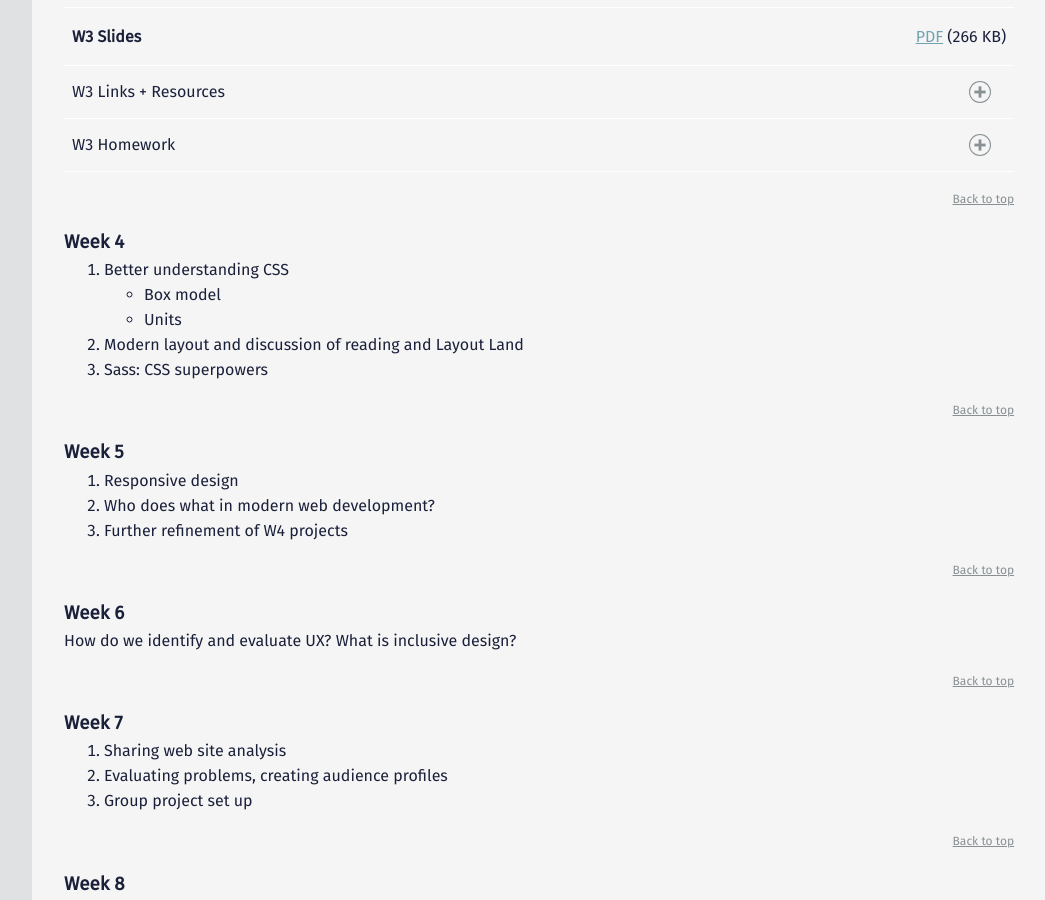
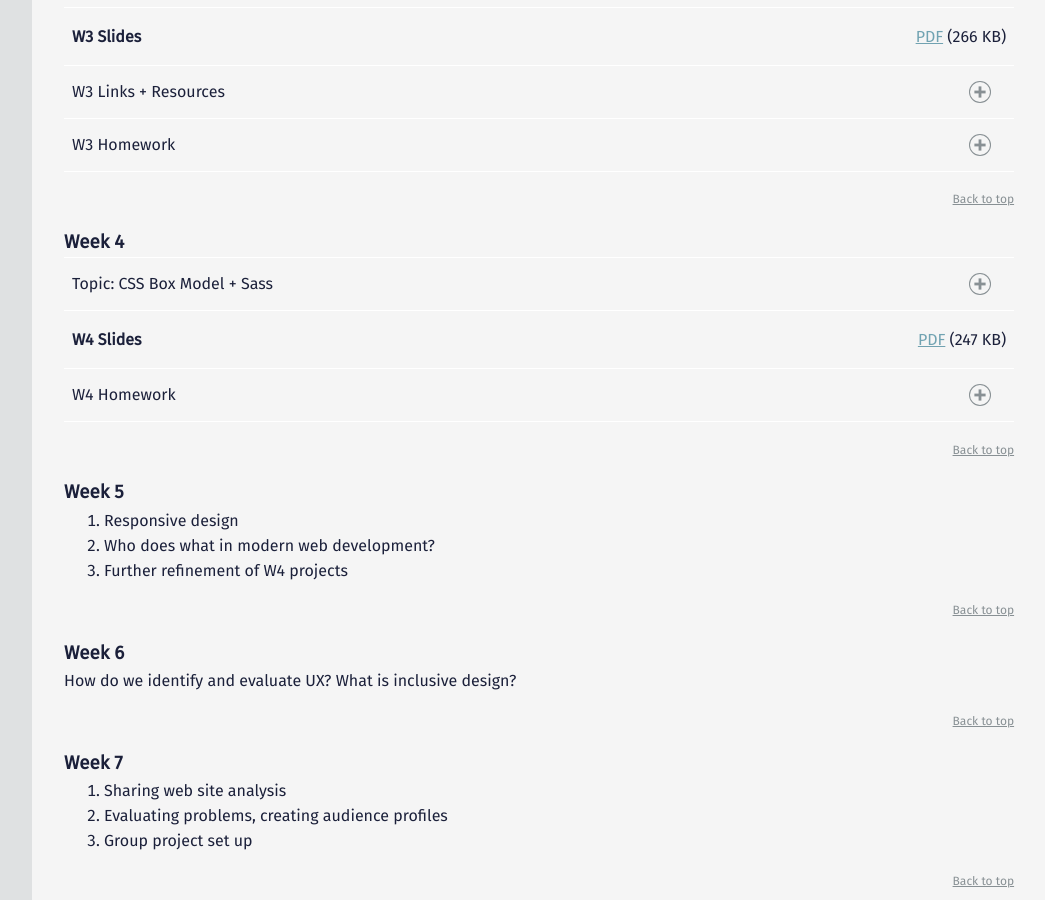
Before and after one commit to mica-web/mica-web.github.io, a Jekyll site: the page built from index.md, in a window 1280 px wide and 900 px high, scrolled down 1563 px. Shown: the whole window, without its empty margins (224-1269 px from the left). Built offline with Jekyll 4.4.1, drawn with Linux system fonts in a browser that asks for light colours.

Commit message:
Updated W4 content

```diff
--- a/_includes/gd-431/w04.md
+++ b/_includes/gd-431/w04.md
@@ -1,14 +1,33 @@
+{::options parse_block_html="true" /}
+<section class="accordion-wrapper">
+
+<div class="accordion-title js-trigger-content-toggle">
+Topic: CSS Box Model + Sass
+</div>
+
 1. Better understanding CSS
   - Box model
   - Units
 1. Modern layout and discussion of reading and Layout Land
 1. Sass: CSS superpowers
 
-<!-- 1. Getting started with Visual Studio Code
-1. Intro to git/version control and GitHub -->
 
-<!-- #### W4 Slides & Links
-A PDF version of this week's slides will be added after class 👍
-[PDF](files/w04.min.pdf){:target="_blank"} ( KB)
+{::options parse_block_html="true" /}
+<div class="accordion-title has-no-content js-content-toggle-ignore">
 
-#### W4 Homework -->
+#### W4 Slides
+
+[PDF](files/w04-sass.min.pdf){:target="_blank"} (247 KB)
+
+</div>
+
+<div class="accordion-title js-trigger-content-toggle">
+W4 Homework
+</div>
+
+1. Complete your resume by Sunday at midnight.
+  - 💡 Remember to use the [checklist of best practices]({{ site.baseurl }}{% link gd-431/checklist.md %}).
+1. Begin work on your poster design; by class on Thursday, have your markup in CodePen and have begun work on the fonts, colors and initial desktop layout.
+  - Looking for moar work to do? Sketch/draw some thumbnails of how your design might look on a smartphone or tablet.
+
+</section>
```
Also changed, not shown: 2 other files.
